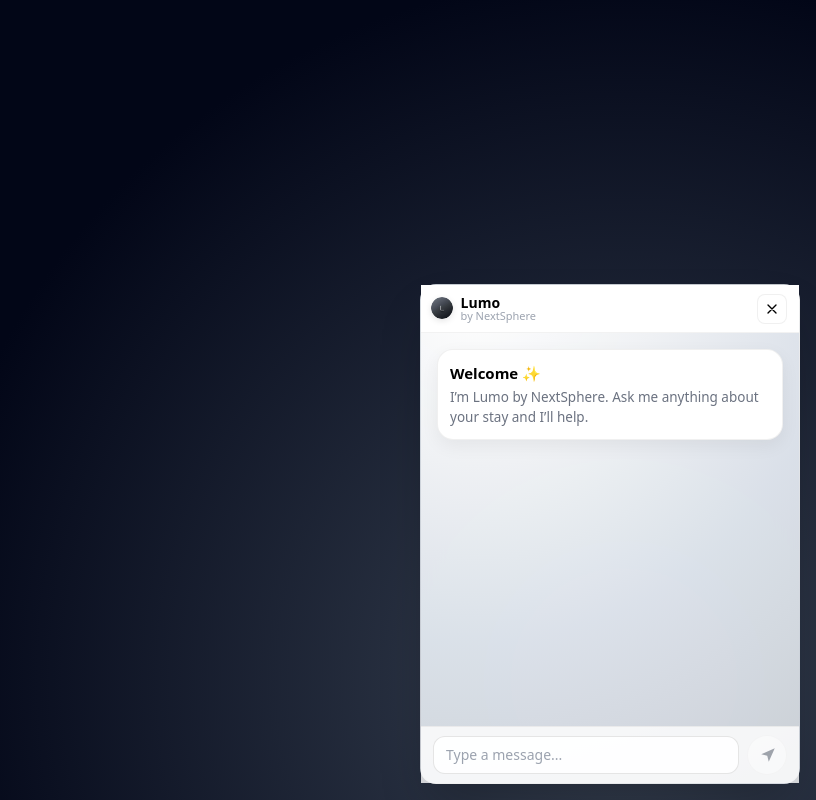
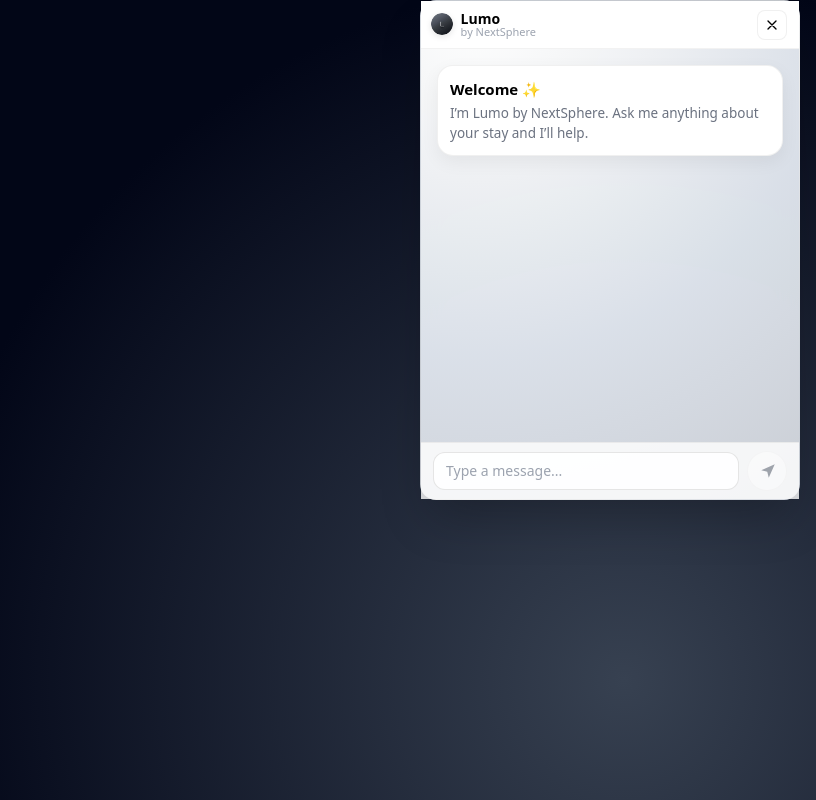
Before and after one commit to NextSphereOfficial/widget-nextsphere, a React (Vite) app in the folder apps/widget/: page / in a window 1280 px wide. Both pictures are taken after a click on the button "Open chat". Shown: the whole page, without its empty margins (464-1280 px from the left). Built offline with nearby package versions, Linux system fonts and the light colour scheme.

Commit message:
new app.tsx to fix slidings

```diff
--- a/apps/widget/src/App.tsx
+++ b/apps/widget/src/App.tsx
@@ -11,7 +11,7 @@
 
 export default function App() {
   // Contesto iniziale da URL (hotel, room, lang/locale)
-  const ctx = getInitialContext(); // { hotel, room, langParam, locale }
+  const ctx = getInitialContext();
   const locale = useMemo(() => ctx.locale, []);
   const conversationCtx = useMemo(
     () => ({
@@ -22,7 +22,6 @@
     [],
   );
 
-  // UI strings localizzate
   const t = useMemo(
     () =>
       locale === 'en'
@@ -52,7 +51,6 @@
     endRef.current?.scrollIntoView({ behavior: 'smooth' });
   }, [msgs]);
 
-  // Invio messaggio con gestione isSending
   async function send(textOverride?: string) {
     const value = (textOverride ?? text).trim();
     if (!value) return;
@@ -100,19 +98,16 @@
 
       {/* Chat aperta */}
       {open && (
-        <div className="fixed inset-0 z-50 flex items-end justify-center md:justify-end">
-          {/* Overlay cliccabile in futuro se vuoi chiudere cliccando fuori */}
-          {/* <div className="absolute inset-0" onClick={() => setOpen(false)} /> */}
-
-          {/* Container: bottom sheet su mobile, card su desktop */}
+        <div className="fixed inset-0 z-50 overflow-hidden">
+          {/* Wrapper per centrare card su desktop */}
+          <div className="flex h-full w-full items-stretch justify-center md:justify-end">
             <div
               className="
-              relative
-              w-full max-w-full
-              h-[70vh] max-h-[70vh]
-              md:w-[380px] md:h-[500px] md:max-h-[500px]
+                pt-safe pb-safe
+                w-full h-full
+                md:w-[380px] md:h-[500px]
                 md:mb-4 md:mr-4
-              rounded-t-2xl md:rounded-2xl
+                rounded-none md:rounded-2xl
                 shadow-2xl ns-bg-soft border border-black/5
                 flex flex-col
               "
@@ -125,7 +120,6 @@
 
               {/* Area messaggi */}
               <div className="flex-1 overflow-auto p-4 space-y-3 chat-scroll">
-              {/* WelcomeCard quando non ci sono messaggi */}
                 {!msgs.length && (
                   <WelcomeCard locale={locale as 'it' | 'en'} />
                 )}
@@ -149,7 +143,6 @@
                   </div>
                 ))}
 
-              {/* Loader durante invio */}
                 {isSending && (
                   <div>
                     <TypingLoader />
@@ -195,6 +188,7 @@
               </div>
             </div>
           </div>
+        </div>
       )}
     </>
   );
--- a/apps/widget/src/styles/index.css
+++ b/apps/widget/src/styles/index.css
@@ -51,6 +51,15 @@
   background-attachment: fixed;
 }
 
+/* Padding sicuro per notch / bottom bar iOS */
+.pt-safe {
+  padding-top: env(safe-area-inset-top, 0px);
+}
+
+.pb-safe {
+  padding-bottom: env(safe-area-inset-bottom, 0px);
+}
+/*----------------------------------------*/
 
 body.nx-bg {
   margin: 0;
```
Lines whose indentation alone changed are shown as unchanged.
